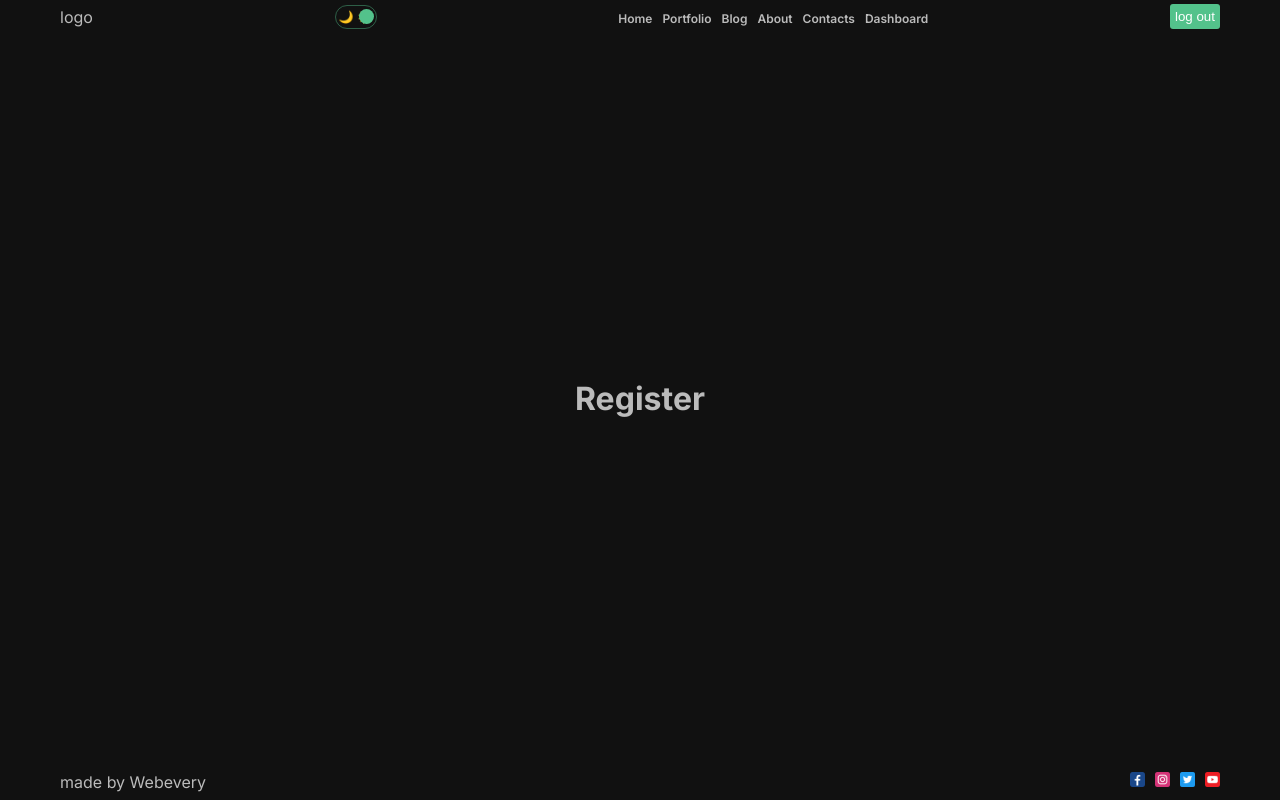
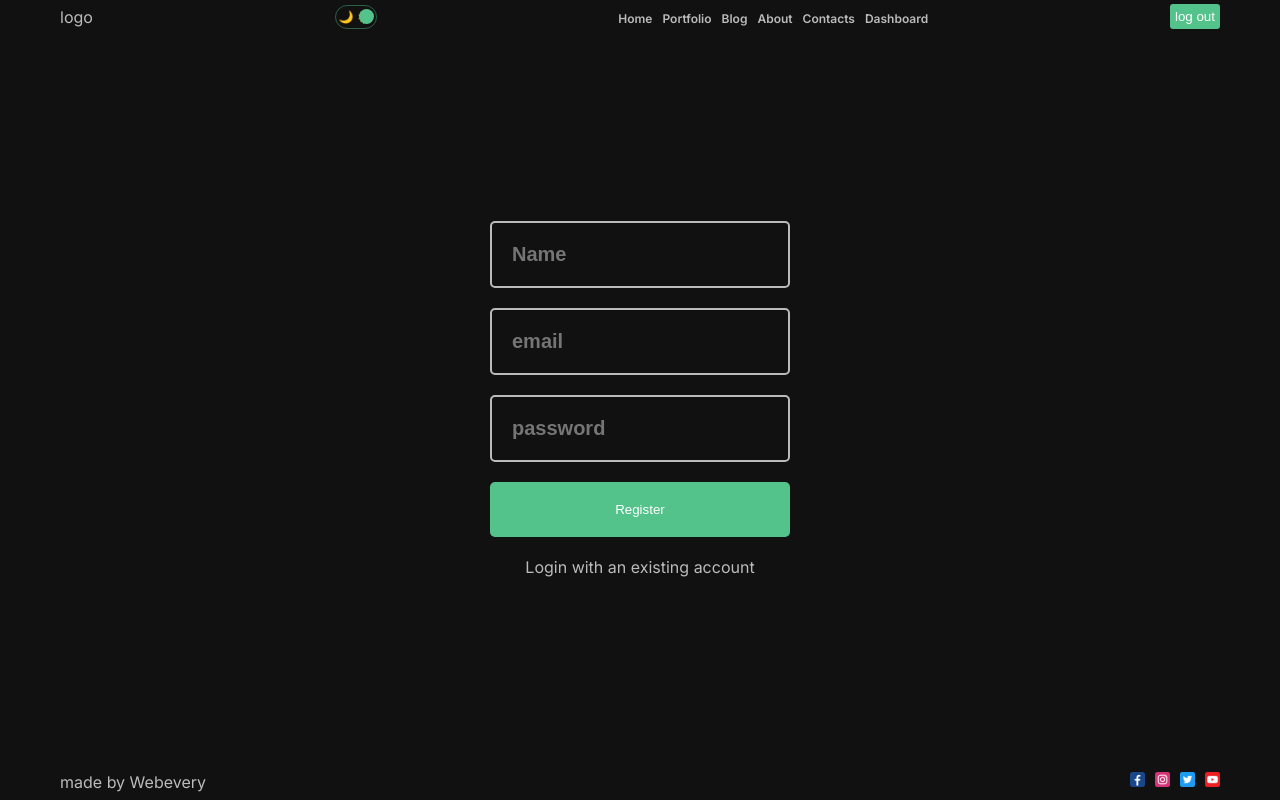
Before and after one commit to NatalaBoiko/mynext-lama-dev, a Next.js app: page /dashboard/register in a window 1280 px wide. Built offline with nearby package versions, Linux system fonts and the light colour scheme.

Commit message:
create user

```diff
--- a/package.json
+++ b/package.json
@@ -9,6 +9,7 @@
     "lint": "next lint"
   },
   "dependencies": {
+    "bcryptjs": "^2.4.3",
     "eslint": "8.43.0",
     "eslint-config-next": "13.4.7",
     "mongoose": "7.4.1",
--- a/src/app/(pages)/dashboard/(auth)/register/page.jsx
+++ b/src/app/(pages)/dashboard/(auth)/register/page.jsx
@@ -1,8 +1,72 @@
-import React from "react";
+"use client";
+import React, { useState } from "react";
 import styles from "./page.module.css";
+import Link from "next/link";
+import { useRouter } from "next/navigation";
 
 const Register = () => {
-  return <h1 className={styles.main}>Register</h1>;
+  const [err, setErr] = useState(false);
+  const router = useRouter();
+
+  const handleSubmit = async (e) => {
+    e.preventDefault();
+    const name = e.target[0].value;
+    const email = e.target[1].value;
+    const password = e.target[2].value;
+
+    try {
+      const response = await fetch("/api/auth/register", {
+        method: "POST",
+        headers: {
+          "Content-type": "application/json",
+        },
+        body: JSON.stringify({
+          name,
+          email,
+          password,
+        }),
+      });
+
+      response.status === 201 &&
+        router.push("/dashboard/login?success=Account has been created");
+    } catch (error) {
+      setErr(true);
+    }
+  };
+
+  return (
+    <>
+      <form className={styles.form} onSubmit={handleSubmit}>
+        <input
+          type="text"
+          placeholder="Name"
+          className={styles.input}
+          required
+        />
+
+        <input
+          type="email"
+          placeholder="email"
+          className={styles.input}
+          required
+        />
+
+        <input
+          type="password"
+          placeholder="password"
+          className={styles.input}
+          required
+        />
+
+        <button type="submit" className={styles.btn}>
+          Register
+        </button>
+      </form>
+
+      {err && "Something went wrong ((("}
+      <Link href="/dashboard/login">Login with an existing account</Link>
+    </>
+  );
 };
 
 export default Register;
--- a/src/app/(pages)/dashboard/(auth)/register/page.module.css
+++ b/src/app/(pages)/dashboard/(auth)/register/page.module.css
@@ -0,0 +1,30 @@
+.form {
+  display: flex;
+  flex-direction: column;
+  width: 300px;
+  gap: 20px;
+  margin-bottom: 20px;
+}
+
+.input {
+  padding: 20px;
+  background-color: transparent;
+  border: 2px solid #bbb;
+  border-radius: 5px;
+  font-size: 20px;
+  font-weight: bold;
+  color: #bbb;
+}
+
+.btn {
+  padding: 20px;
+  cursor: pointer;
+  background-color: #53c28b;
+  border: none;
+  border-radius: 5px;
+  /* width: max-content; */
+
+  /* font-size: 20px;
+  font-weight: bold; */
+  color: white;
+}
--- a/src/utils/db.js
+++ b/src/utils/db.js
@@ -1,24 +1,25 @@
 import mongoose from "mongoose";
 
 const connect = async () => {
-  try {
-    mongoose.set("strictQuery", false);
-    await mongoose.connect(process.env.MONGO);
-  } catch (error) {
-    throw new Error("Connection is failed");
-  }
-  // mongoose
-  //   .connect(process.env.MONGO)
-  //   .then(() => {
-  //     // app.listen(PORT);
-  //     console.log("Database connection successful");
-  //     // console.log(DB_HOST);
-  //     // console.log(PORT);
-  //   })
-  //   .catch((error) => {
-  //     console.log(error.message);
-  //     process.exit(1);
-  //   });
+  // try {
+  //   mongoose.set("strictQuery", false);
+  //   await mongoose.connect(process.env.MONGO)
+  //     //   .then(() =
+  // } catch (error) {
+  //   throw new Error("Connection is failed");
+  // }
+  mongoose
+    .connect(process.env.MONGO)
+    .then(() => {
+      // app.listen(PORT);
+      console.log("Database connection successful");
+      // console.log(DB_HOST);
+      // console.log(PORT);
+    })
+    .catch((error) => {
+      console.log(error.message);
+      process.exit(1);
+    });
 };
 
 export default connect;
```
Also changed, not shown: src/app/api/auth/register/route.js (added, +30 -0 lines), 1 other file (tests, documents, lock files or other folders).
